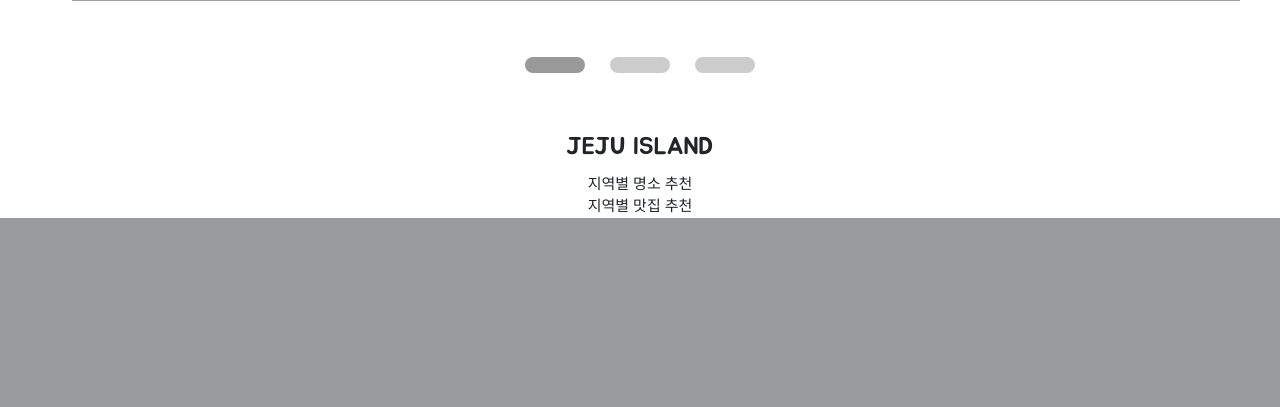
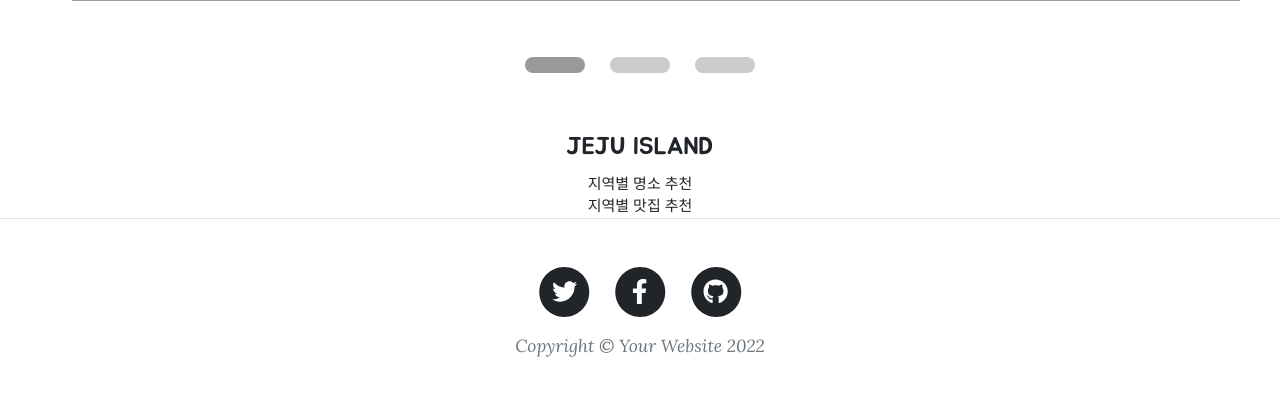
Before and after one commit to errorzeroo/O2-today-tour-, a Django app: page /recommend_app/ in a window 1280 px wide. Shown: the part 2572-2979 px from the top of the page. Before the commit the page ends 2790 px from the top, so only its background shows below. Run offline with Django 4.2, Linux system fonts and the light colour scheme; some libraries are stand-ins or nearby versions; grey boxes are pictures that could not be loaded.

Commit message:
06/18 09:39

```diff
--- a/accounts/templates/accounts/login.html
+++ b/accounts/templates/accounts/login.html
@@ -30,6 +30,7 @@
                    value="{{ form.password.value|default_if_none:'' }}">
         </div>
         <button type="submit" class="btn btn-primary">로그인</button>
+
     </form>
 </div>
 {% endblock %}
--- a/accounts/views.py
+++ b/accounts/views.py
@@ -27,7 +27,7 @@ def signup(request):
             raw_password = form.cleaned_data.get('password1')
             user = authenticate(username=username, password=raw_password)
             login(request, user)
-            return redirect('home_app/index')
+            return redirect('/index')
     else:
         # 회원가입 폼을 응답한다.
         form = UserForm()
--- a/common/templates/navbar.html
+++ b/common/templates/navbar.html
@@ -20,7 +20,10 @@
                         <li class="nav-item"><a class="nav-link px-lg-3 py-3 py-lg-4" href="{% url 'accounts:logout' %}">{{user}}님 로그아웃</a></li>  <!--True 일때 실행-->
                         {% else %}
                         <li class="nav-item"><a class="nav-link px-lg-3 py-3 py-lg-4" href="{% url 'accounts:login' %}">로그인</a></li>  <!--False 일때 실행-->
+                        <li class="nav-item"><a class="nav-link px-lg-3 py-3 py-lg-4" href="{% url 'accounts:signup' %}">회원가입</a></li>
+
                         {% endif %}
+
                     </ul>
                 </div>
             </div>
--- a/recommend_app/templates/recommend_app/index.html
+++ b/recommend_app/templates/recommend_app/index.html
@@ -150,4 +150,45 @@
             <a href="ver2"> 지역별 맛집 추천 </a>
         </fieldset>
     </div>
+
+                <!-- Footer-->
+        <footer class="border-top">
+            <div class="container px-4 px-lg-5">
+                <div class="row gx-4 gx-lg-5 justify-content-center">
+                    <div class="col-md-10 col-lg-8 col-xl-7">
+                        <ul class="list-inline text-center">
+                            <li class="list-inline-item">
+                                <a href="#!">
+                                    <span class="fa-stack fa-lg">
+                                        <i class="fas fa-circle fa-stack-2x"></i>
+                                        <i class="fab fa-twitter fa-stack-1x fa-inverse"></i>
+                                    </span>
+                                </a>
+                            </li>
+                            <li class="list-inline-item">
+                                <a href="#!">
+                                    <span class="fa-stack fa-lg">
+                                        <i class="fas fa-circle fa-stack-2x"></i>
+                                        <i class="fab fa-facebook-f fa-stack-1x fa-inverse"></i>
+                                    </span>
+                                </a>
+                            </li>
+                            <li class="list-inline-item">
+                                <a href="#!">
+                                    <span class="fa-stack fa-lg">
+                                        <i class="fas fa-circle fa-stack-2x"></i>
+                                        <i class="fab fa-github fa-stack-1x fa-inverse"></i>
+                                    </span>
+                                </a>
+                            </li>
+                        </ul>
+                        <div class="small text-center text-muted fst-italic">Copyright &copy; Your Website 2022</div>
+                    </div>
+                </div>
+            </div>
+        </footer>
+        <!-- Bootstrap core JS-->
+        <script src="https://cdn.jsdelivr.net/npm/bootstrap@5.1.3/dist/js/bootstrap.bundle.min.js"></script>
+        <!-- Core theme JS-->
+        <script src="{% static 'scripts.js' %}"></script>
 {% endblock %}
```
Also changed, not shown: schedule_app/templates/schedule_app/schedule_list.html (+40 -0 lines), db.sqlite3.
